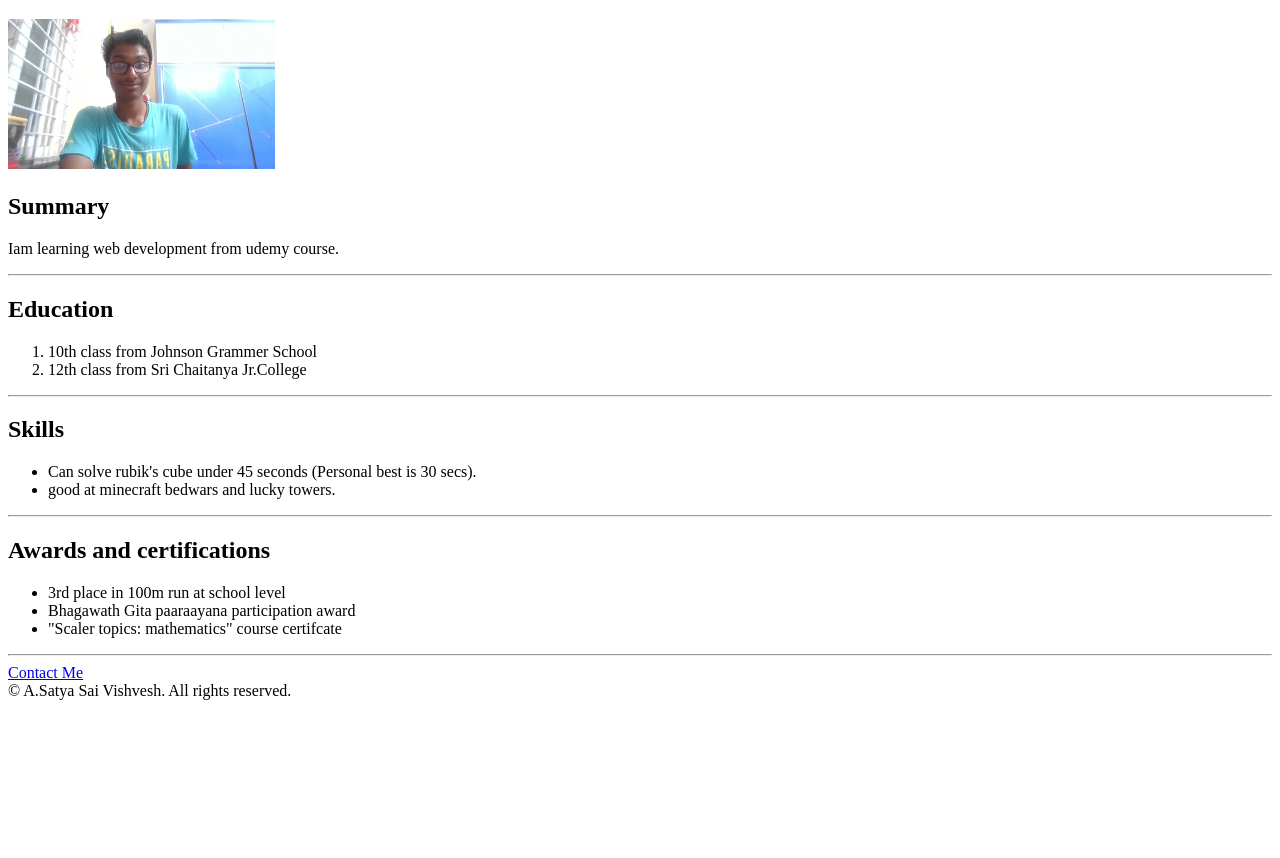
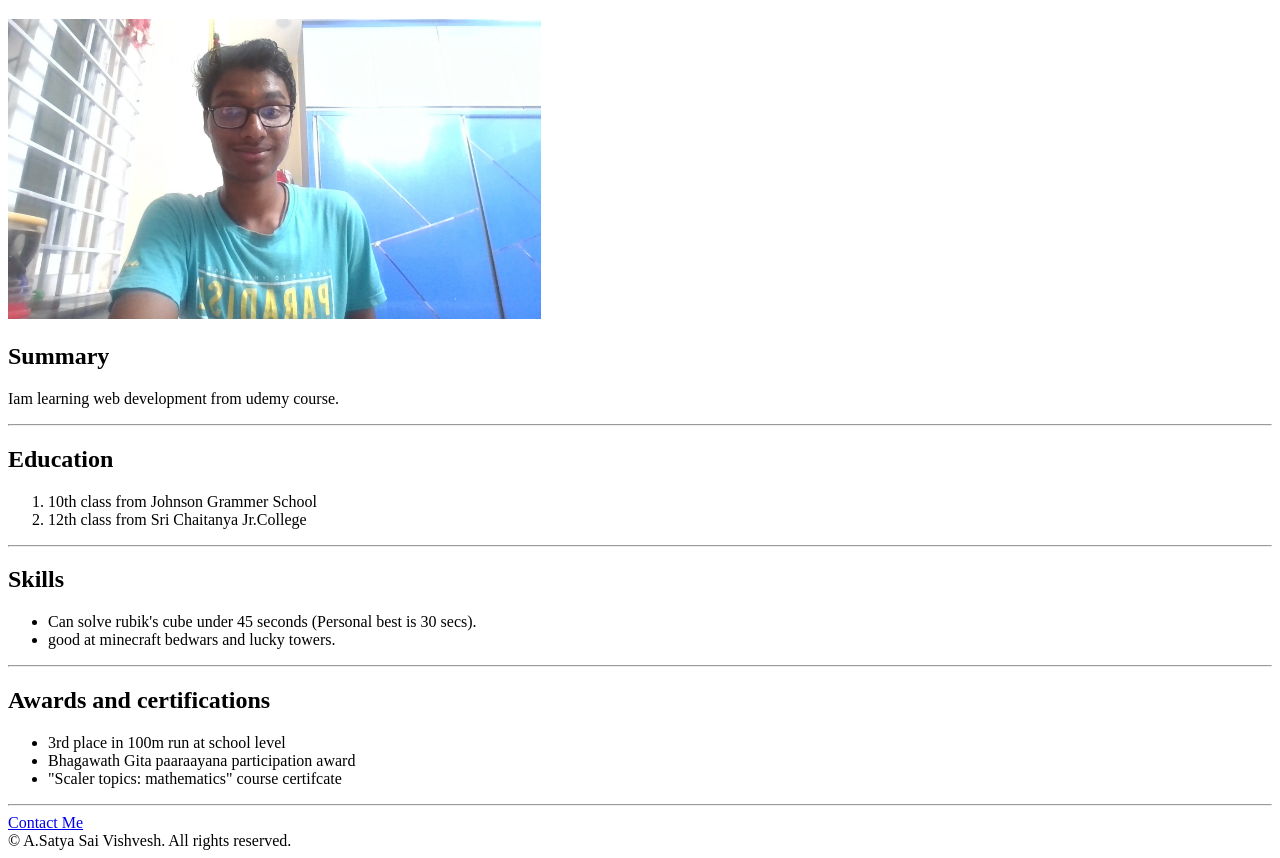
Before and after one commit to SM-Waver/My-Resume, a plain HTML site: page index.html in a window 1280 px wide. Shown: the part 61-919 px from the top of the page. Before the commit the page ends 800 px from the top, so only its background shows below. Drawn offline with Linux system fonts and the light colour scheme.

Commit message:
Update index.html

```diff
--- a/index.html
+++ b/index.html
@@ -6,7 +6,7 @@
     </head>
     <body>
         <h1>A.Satya Sai Vishvesh</h1>
-        <img height="150" src="assets/images/Profile-Pic.JPG">
+        <img height="300" src="assets/images/Profile-Pic.JPG">
         <h2>Summary</h2>
         <p>Iam learning web development from udemy course.</p>
 
```
